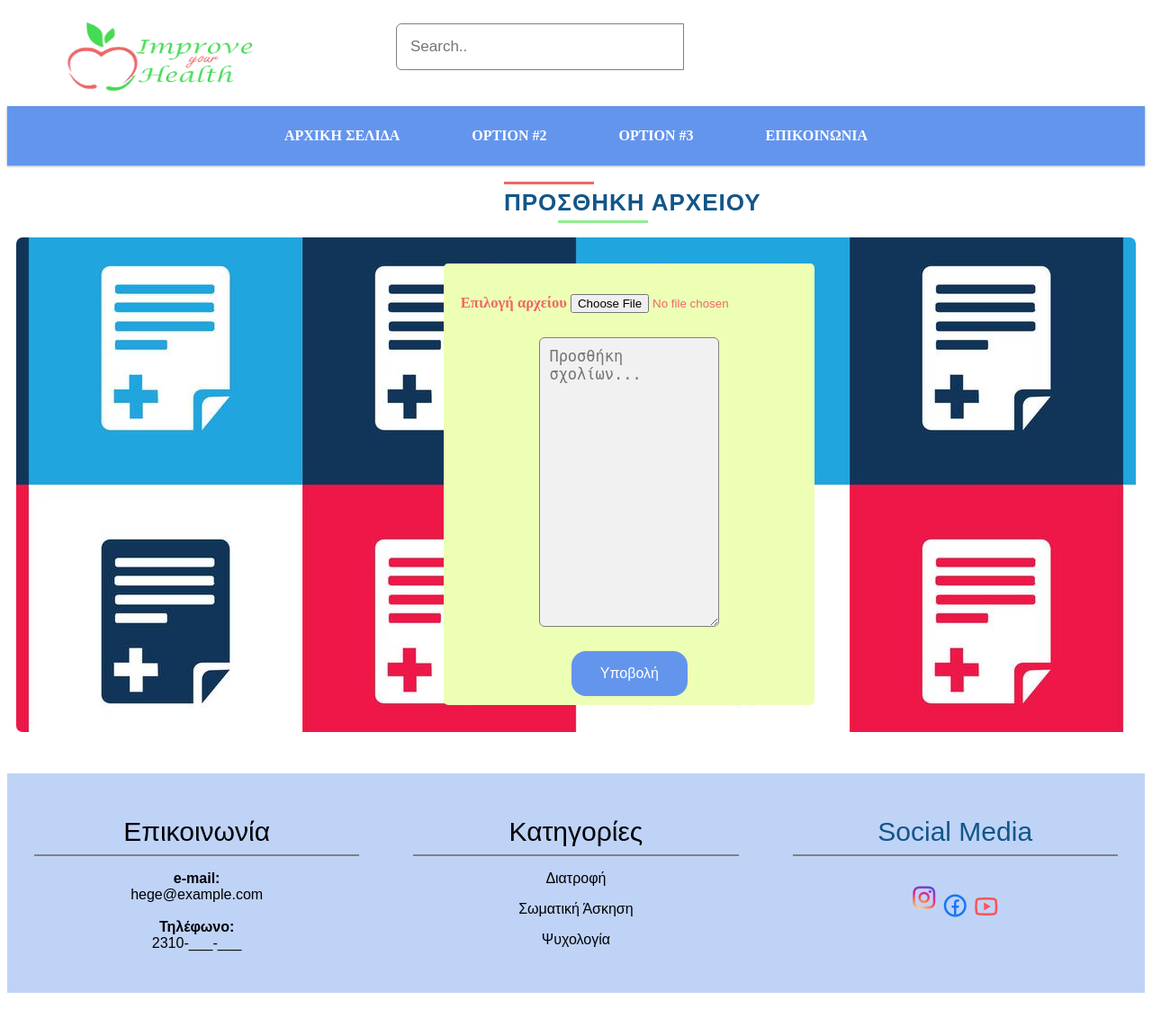
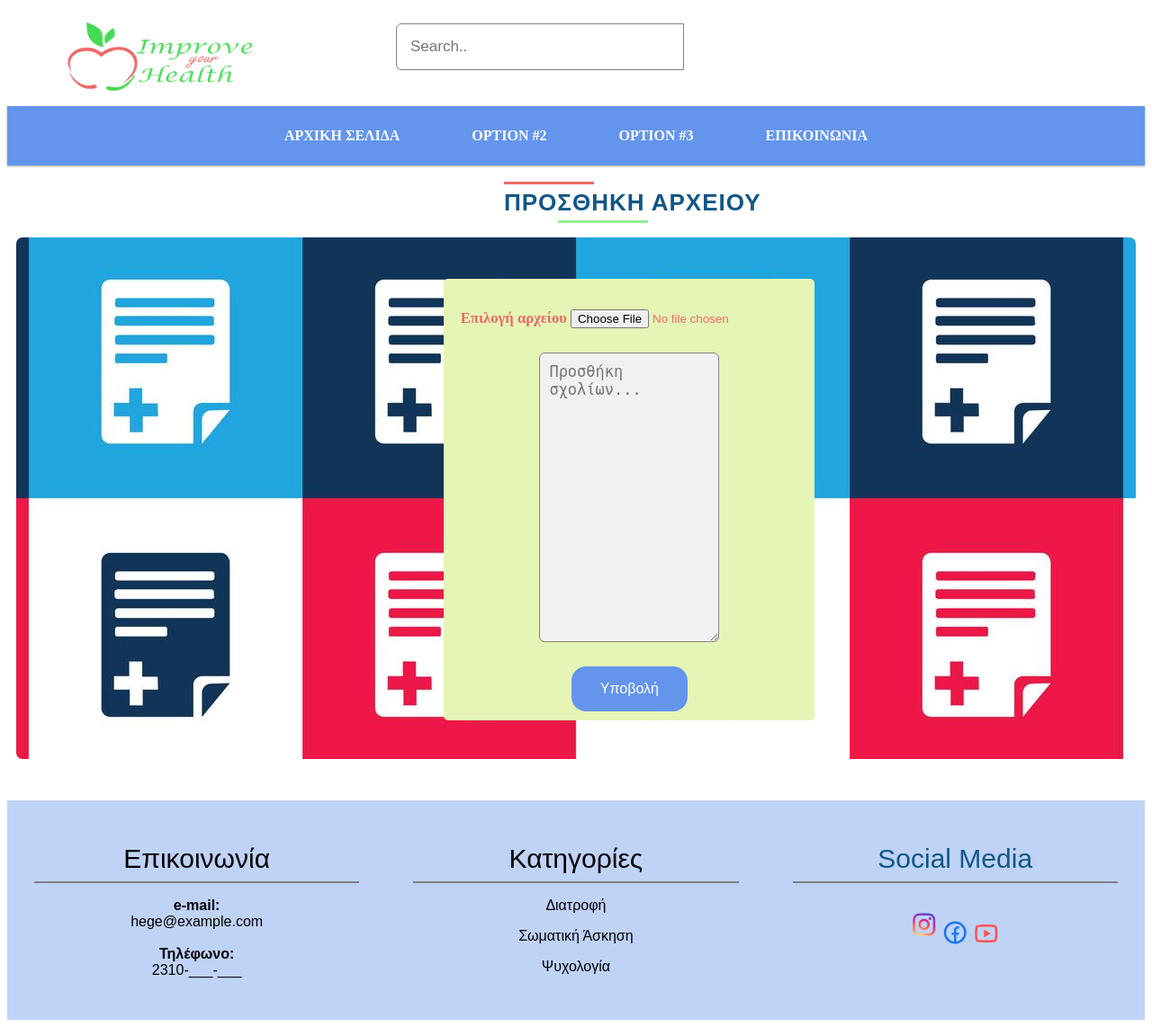
Before and after one commit to AristeaLachana/PSPI2022, a PHP site: page /addpage.html in a window 1280 px wide. Shown: the whole page at 90% size. Before the commit the page ends 1104 px from the top, so only its background shows below. Run offline with PHP 8.4, Linux system fonts and the light colour scheme.

Commit message:
Update pspi.css

```diff
--- a/pspi.css
+++ b/pspi.css
@@ -509,6 +509,7 @@ h3{
     box-shadow: 0 12px 16px 0 rgba(0,0,0,0.24),0 17px 50px 0 rgba(0,0,0,0.19)
 }
 /*contactpage*/
+/*contactpage*/
 .messenge {
   position: relative;
   text-align: center;
@@ -611,7 +612,7 @@ h3{
   /* The image used */
   background-image: url("image4.jpg");
 
-  min-height: 550px;
+  min-height: 580px;
   border-radius:7px;
   margin: 10px;
   padding: 50px;
@@ -626,16 +627,18 @@ h3{
   background-repeat: repeat;
   background-size:  auto;
   position: relative;
+
 }
 .containeradd {
   position: absolute;
   left: 35%;
-  top: -2%;
+  top: 1%;
   margin: 40px;
   max-width: 500px;
   padding: 6px;
-  background-color:#EDFFB5;
+  background-color:#E5F5B6;
   border-radius:5px
+
 }
 
 .add-style-textbox {
```
